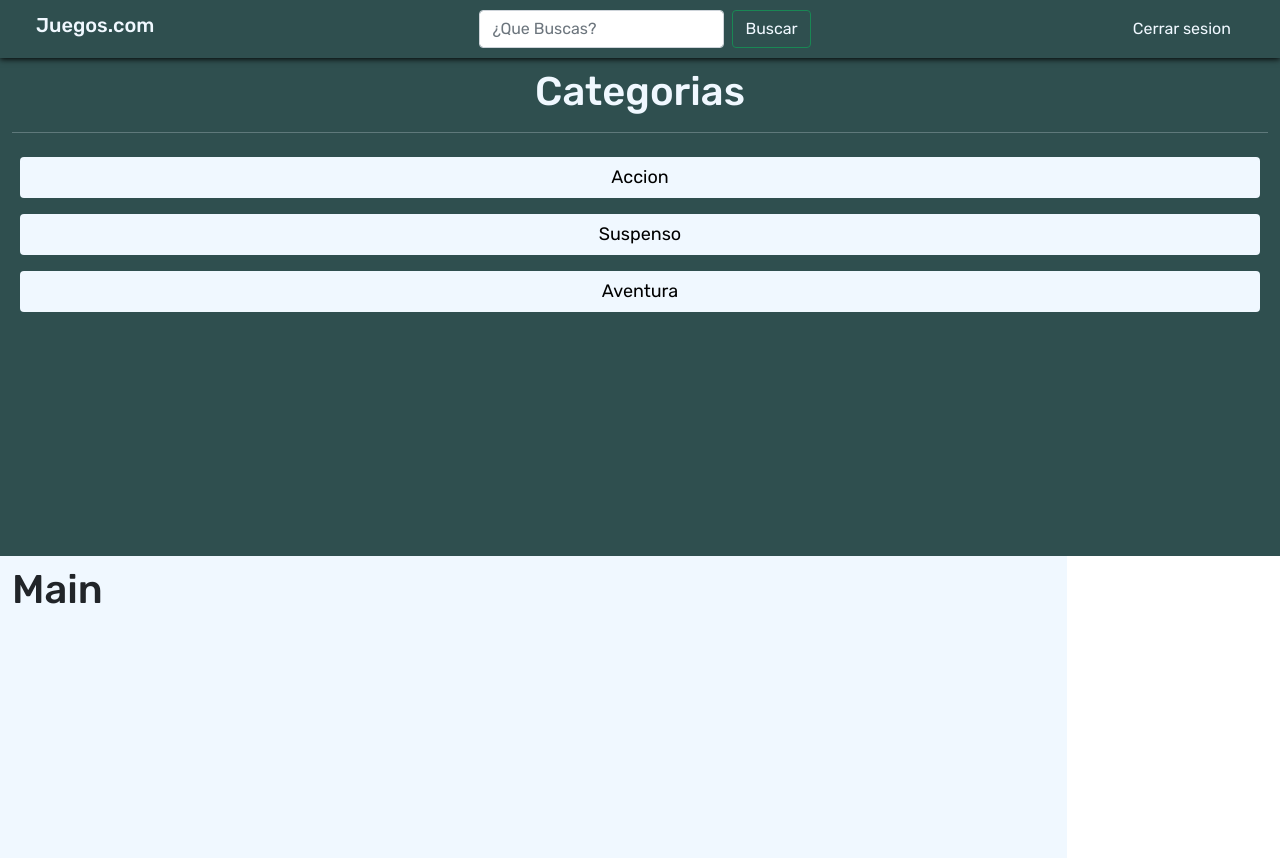
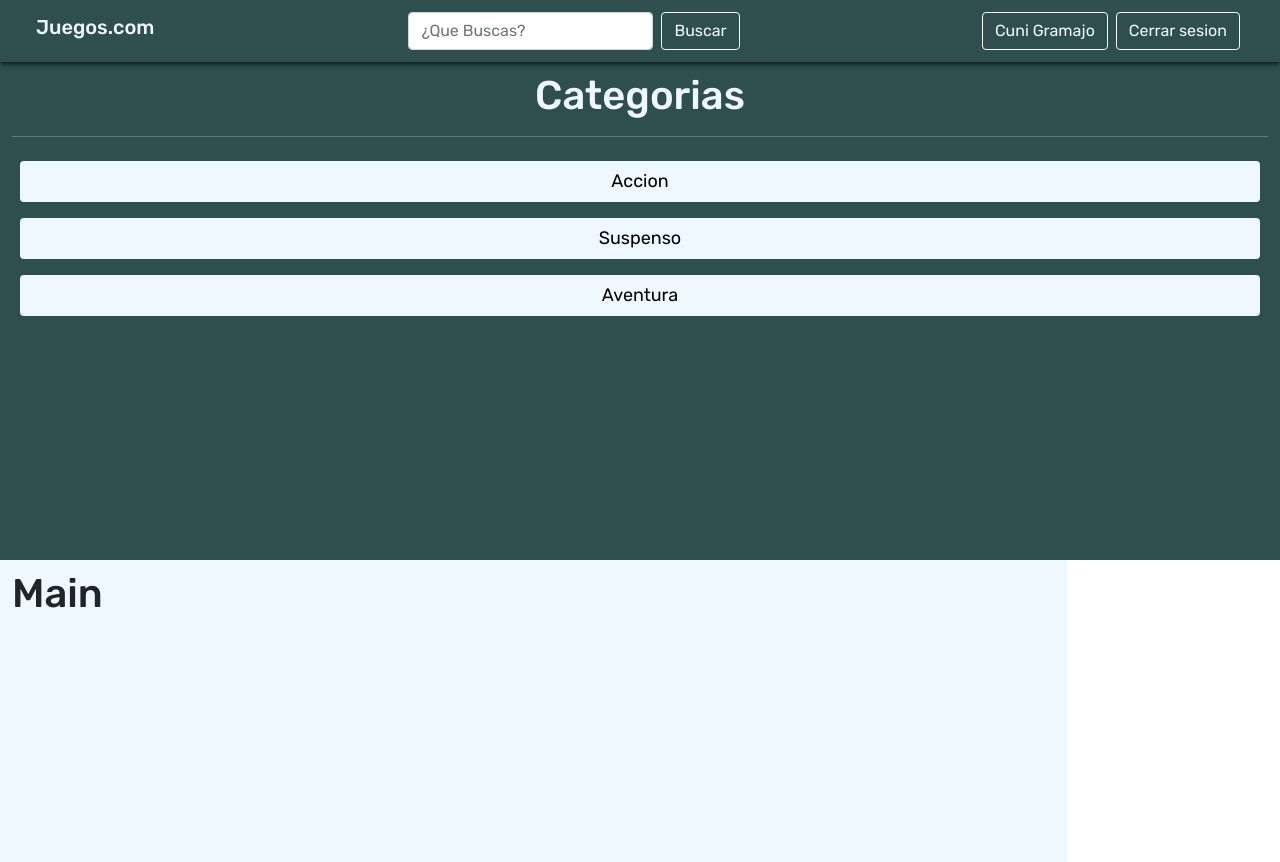
Before and after one commit to cuni10/front-prueba, a React (Create React App) app: page /productos in a window 1280 px wide. Built offline with nearby package versions, Linux system fonts and the light colour scheme.

Commit message:
Editando css barra.js

```diff
--- a/src/components/layout/Barra.js
+++ b/src/components/layout/Barra.js
@@ -3,14 +3,18 @@ import React from 'react';
 const Barra = () => {
     return (
         <div className="row">
-            <div className="navbar barra">
-                <div className="container-fluid">
+            <div className="navbar barra flex-row">
+                <div className="container-fluid ">
                     <h1 className="navbar-brand">Juegos.com</h1>
-                    <form className="d-flex">
+                    <form className="d-flex ">
                         <input type="search" className="form-control me-2" placeholder="¿Que Buscas?"/>
-                        <button class="btn btn-outline-success" type="submit">Buscar</button>
+                        <button class="btn btn-outline-light" type="submit">Buscar</button>
                     </form>
-                    <button className="btn ">Cerrar sesion</button>
+                    <div className="d-inline-flex">
+                        <button className="btn btn-outline-light m-1">Cuni Gramajo</button>
+                        <button className="btn btn-outline-light m-1">Cerrar sesion</button>
+                    </div>
+
                 </div>
             </div>
         </div>
```
